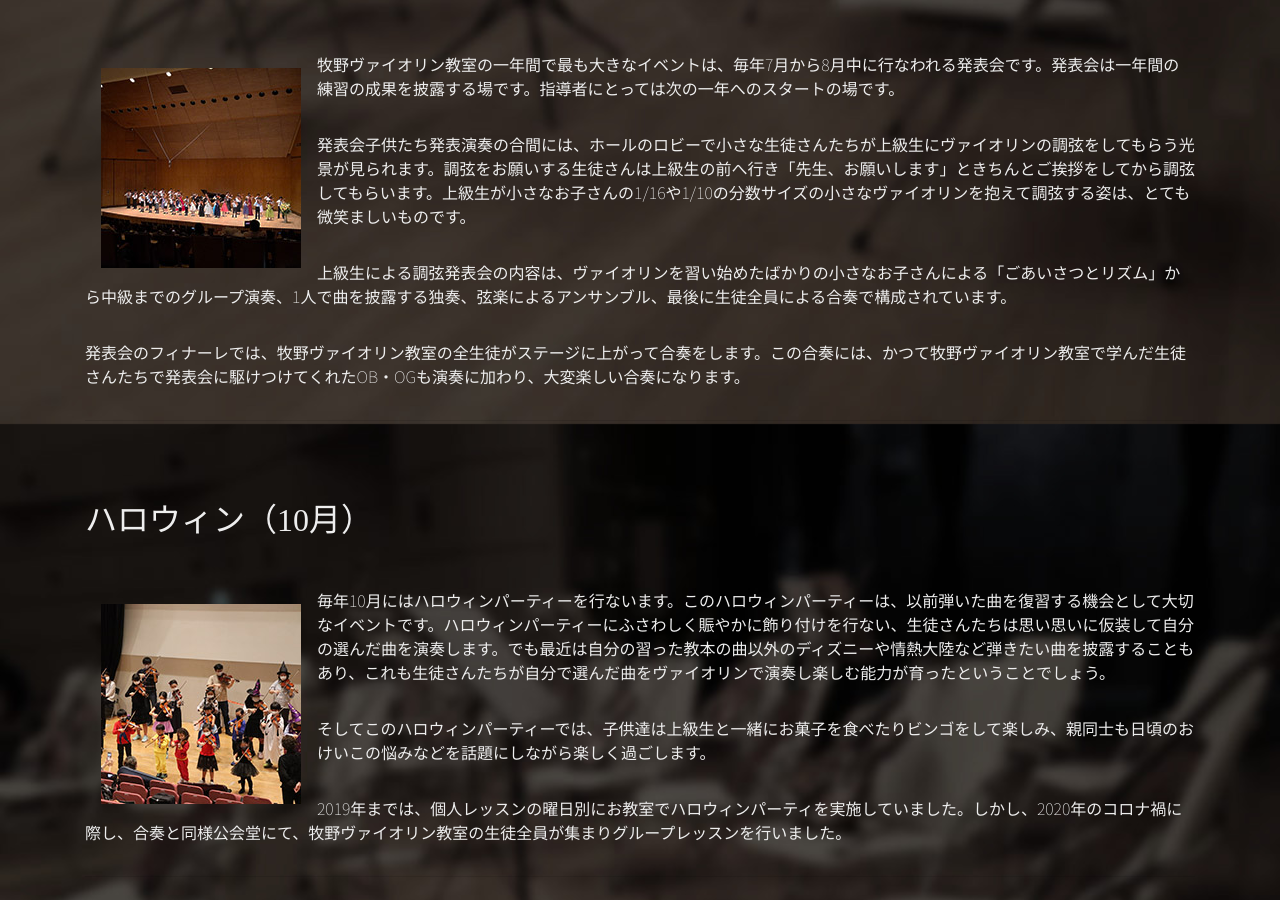
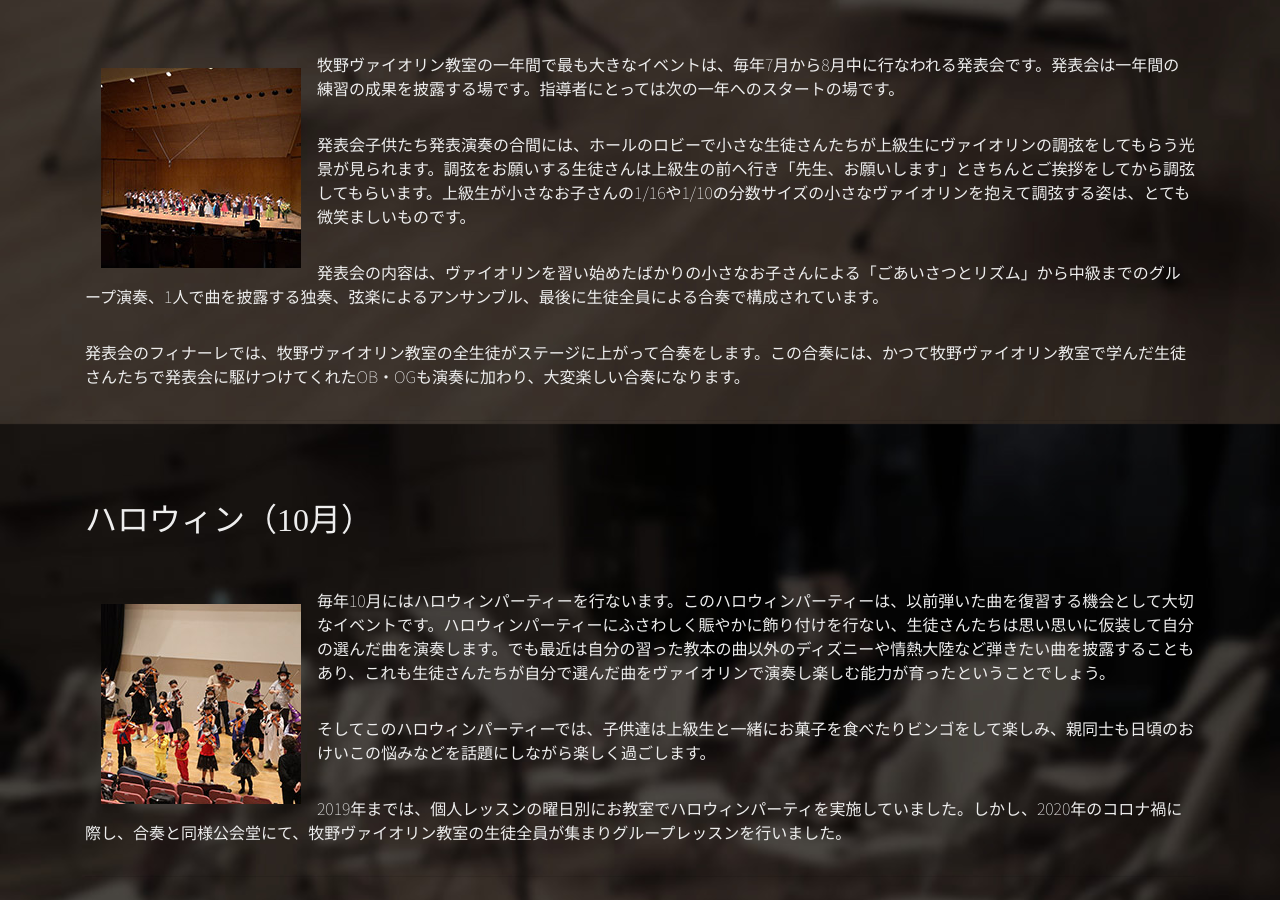
Before and after one commit to makinoviolin/makinoviolin.github.io, a Jekyll site: the page built from events.md, in a window 1280 px wide and 900 px high, scrolled down 1496 px. Built offline with Jekyll 4.4.1, drawn with Linux system fonts in a browser that asks for light colours; nearby versions of some CDN libraries; some web fonts are replaced; comment, search, counter and statistics services are not loaded.

Commit message:
Superfluous text
Didn't notice for over a year

```diff
--- a/events.md
+++ b/events.md
@@ -36,7 +36,7 @@ hero: /assets/img/gassoback-1080.jpg
 
 発表会子供たち発表演奏の合間には、ホールのロビーで小さな生徒さんたちが上級生にヴァイオリンの調弦をしてもらう光景が見られます。調弦をお願いする生徒さんは上級生の前へ行き「先生、お願いします」ときちんとご挨拶をしてから調弦してもらいます。上級生が小さなお子さんの1/16や1/10の分数サイズの小さなヴァイオリンを抱えて調弦する姿は、とても微笑ましいものです。
 
-上級生による調弦発表会の内容は、ヴァイオリンを習い始めたばかりの小さなお子さんによる「ごあいさつとリズム」から中級までのグループ演奏、1人で曲を披露する独奏、弦楽によるアンサンブル、最後に生徒全員による合奏で構成されています。
+発表会の内容は、ヴァイオリンを習い始めたばかりの小さなお子さんによる「ごあいさつとリズム」から中級までのグループ演奏、1人で曲を披露する独奏、弦楽によるアンサンブル、最後に生徒全員による合奏で構成されています。
 
 発表会のフィナーレでは、牧野ヴァイオリン教室の全生徒がステージに上がって合奏をします。この合奏には、かつて牧野ヴァイオリン教室で学んだ生徒さんたちで発表会に駆けつけてくれたOB・OGも演奏に加わり、大変楽しい合奏になります。
 
```
